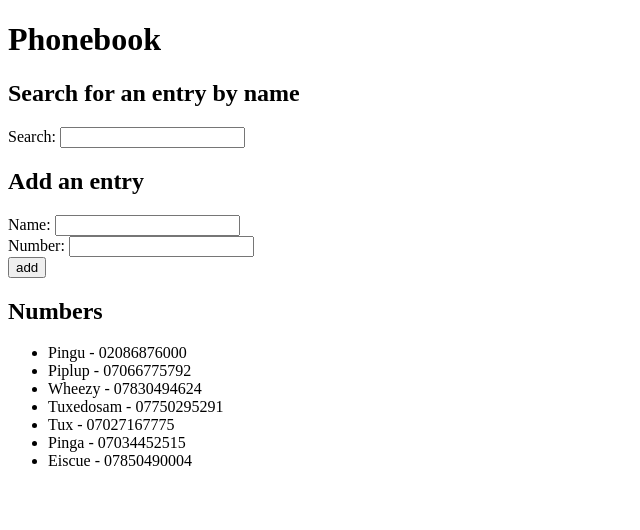
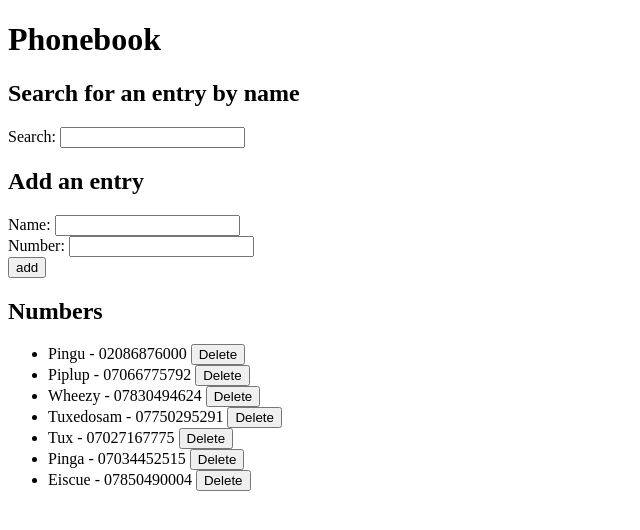
Before and after one commit to Katnippy/phonebook, a React (Vite) app: page / in a window 1280 px wide. Shown: the top 530 px of the page, without its empty margins (0-640 px from the left). Built offline with nearby package versions, Linux system fonts and the light colour scheme; data requests are answered from the project's data file.

Commit message:
Add functionality for delete entries.

```diff
--- a/src/App.jsx
+++ b/src/App.jsx
@@ -59,6 +59,24 @@ export default function App() {
     setNewNumber(event.target.value);
   }
 
+  const deleteEntry = (entryToDelete) => {
+    if (window.confirm(`Delete ${entryToDelete.name} from your contacts?`)) {
+      entryService
+        .destroy(entryToDelete.id)
+        .then(() => {
+          const updatedEntries = entries.filter((entry) =>
+            entry.id !== entryToDelete.id);
+          setEntries(updatedEntries);
+        })
+        .catch(() => {
+          alert(
+            `Unable to delete ${entryToDelete.name} - perhaps this contact has`
+            + ' already been deleted?'
+          );
+        });
+    }
+  };
+
   return (
     <div>
       <div>
@@ -76,7 +94,7 @@ export default function App() {
       </div>
       <div>
         <h2>Numbers</h2>
-        <Entries entries={entries} />
+        <Entries entries={entries} deleteEntry={deleteEntry} />
       </div>
     </div>
   );
--- /dev/null
+++ b/src/components/DeleteButton.jsx
@@ -0,0 +1,3 @@
+export default function DeleteButton({ deleteEntry, entry }) {
+  return <button onClick={() => deleteEntry(entry)}>Delete</button>;
+}
--- a/src/components/Entries.jsx
+++ b/src/components/Entries.jsx
@@ -1,7 +1,10 @@
 import Entry from './Entry';
 
-export default function Entries( { entries }) {
+export default function Entries( { entries, deleteEntry }) {
   return (
-    <ul>{entries.map((entry) => <Entry key={entry.name} entry={entry} />)}</ul>
+    <ul>
+      {entries.map((entry) =>
+        <Entry key={entry.name} entry={entry} deleteEntry={deleteEntry} />)}
+    </ul>
   );
 }
--- a/src/components/Entry.jsx
+++ b/src/components/Entry.jsx
@@ -1,3 +1,11 @@
-export default function Entry({ entry }) {
-  return <li>{entry.name} - {entry.number}</li>;
+import DeleteButton from "./DeleteButton";
+
+export default function Entry({ entry, deleteEntry }) {
+  return (
+    <li>
+      {entry.name} - {entry.number}
+      &nbsp;
+      <DeleteButton deleteEntry={deleteEntry} entry={entry} />
+    </li>
+  );
 }
--- a/src/services/entries.js
+++ b/src/services/entries.js
@@ -12,4 +12,8 @@ const read = () => {
   return request.then(response => response.data);
 };
 
-export default { create, read };
+const destroy = (id) => {
+  return axios.delete(`${baseURL}/${id}`);
+};
+
+export default { create, read, destroy };
```
